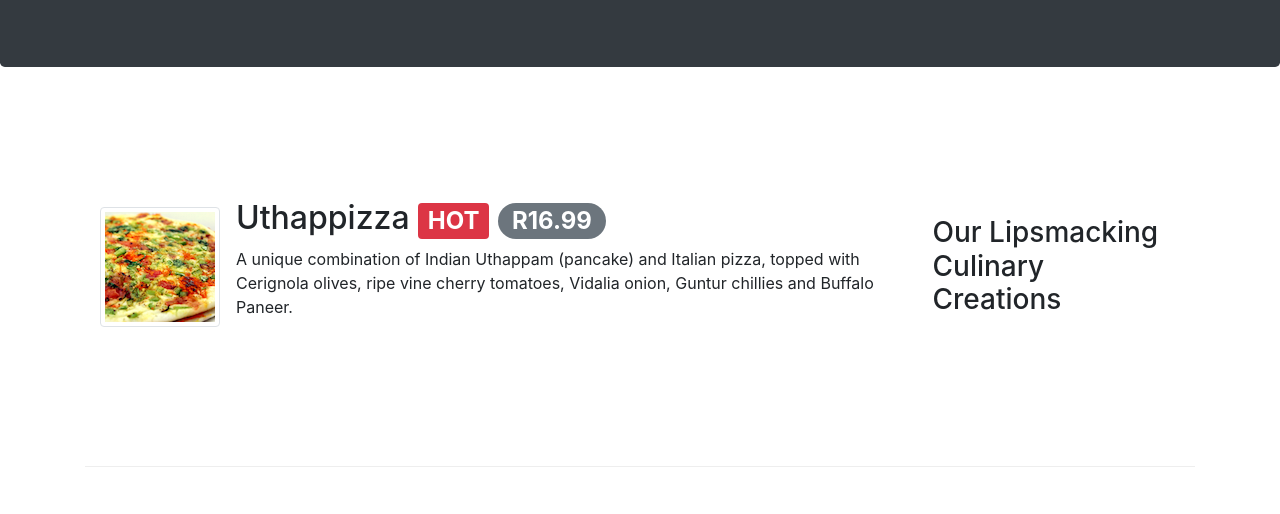
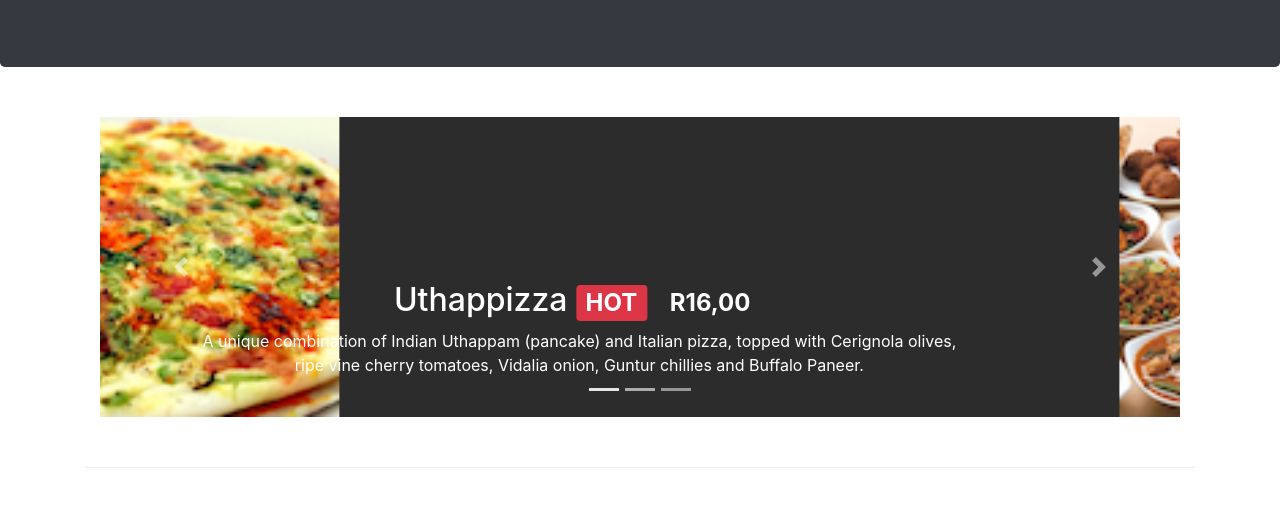
Before and after one commit to njabulo007/Restaurante-conFusion, a website: page index.html in a window 1280 px wide. Shown: the part 267-781 px from the top of the page. Drawn offline with nearby package versions, Linux system fonts and the light colour scheme.

Commit message:
Carousel

```diff
--- a/css/styles.css
+++ b/css/styles.css
@@ -48,3 +48,18 @@ body{
     border-bottom: 1px solid #ddd;
     padding: 10px;
 }
+
+.carousel {
+    background:#2c2c2c;
+}
+
+.carousel-item {
+  height: 300px;
+}
+
+.carousel-item img {
+    position: absolute;
+    top: 0;
+    left: 0;
+    min-height: 300px;
+}
--- a/index.html
+++ b/index.html
@@ -93,6 +93,52 @@
     </header>
 
     <div class="container">
+        <div class="row row-content">
+            <div class="col">
+                <div id="mycarousel" class="carousel slide" data-ride="carousel">
+                    <div class="carousel-inner" role="listbox">
+                        <div class="carousel-item active">
+                            <img class="d-block img-fluid"
+                                src="img/uthappizza.png" alt="Uthappizza">
+                            <div class="carousel-caption d-none d-md-block">
+                                <h2>Uthappizza <span class="badge badge-danger">HOT</span> <span class="badge badge-pill badge-default">R16,00</span></h2>
+                                A unique combination of Indian Uthappam (pancake) and Italian pizza, topped with Cerignola olives, ripe vine cherry tomatoes, Vidalia onion, Guntur chillies and Buffalo Paneer.
+                            </div>
+                        </div>
+                        <div class="carousel-item">
+                            <img class="d-block img-fluid"
+                            src="img/buffet.png" alt="buffet">
+                        <div class="carousel-caption d-none d-md-block">
+                            <h2>Weekend Grand Buffet <span class="badge badge-danger">NEW</span> </h2>
+                            <p class="d-none d-sm-block">Featuring mouthwatering combinations with a choice of five different salads, six enticing appetizers, six main entrees and five choicest desserts. Free flowing bubbly and soft drinks. All for just $19.99 per person </p>
+                            </div>
+                        </div>
+                        <div class="carousel-item">
+                            <img class="d-block img-fluid"
+                            src="img/alberto.png" alt="alberto">
+                        <div class="carousel-caption d-none d-md-block">
+                            <h2>Alberto Somayya</h2>
+                            <h4>Executive Chef</h4>
+                            <p>Award winning three-star Michelin chef with wide International experience having worked closely with whos-who in the culinary world, he specializes in creating mouthwatering Indo-Italian fusion experiences.
+
+                            </p>
+                        </div>
+                        </div>
+                    </div>
+                    <ol class="carousel-indicators">
+                        <li data-target="#mycarousel" data-slide-to="0" class="active"></li>
+                        <li data-target="#mycarousel" data-slide-to="1"></li>
+                        <li data-target="#mycarousel" data-slide-to="2"></li>
+                    </ol>
+                    <a class="carousel-control-prev" href="#mycarousel" role="button" data-slide="prev">
+                        <span class="carousel-control-prev-icon"></span>
+                    </a>
+                    <a class="carousel-control-next" href="#mycarousel" role="button" data-slide="next">
+                        <span class="carousel-control-next-icon"></span>
+                    </a>
+                </div>
+             </div>
+        </div>
         <div class="row row-content align-items-center">
             <div class="col-12 col-sm-4 order-sm-last col-md-3">
                 <h3>Our Lipsmacking Culinary Creations</h3>
```
Also changed, not shown: aboutus.html (+0 -15 lines).
